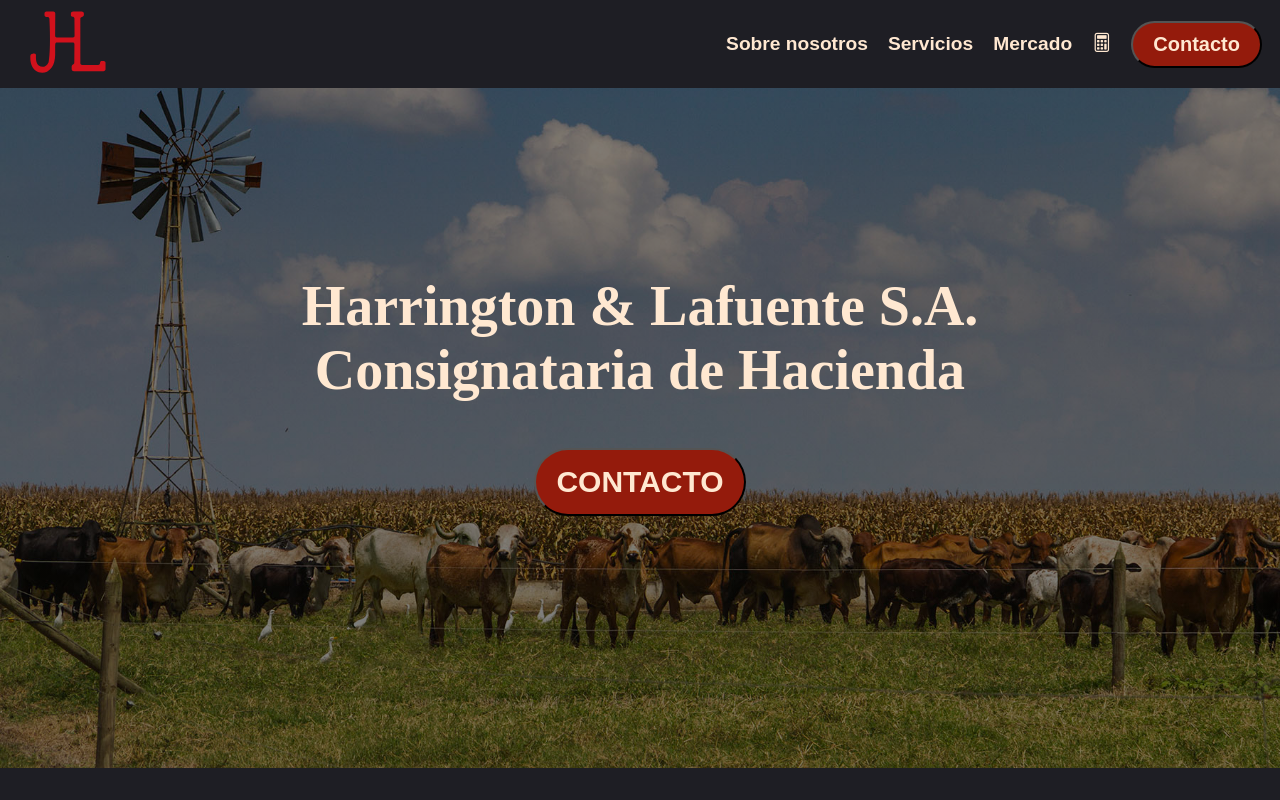
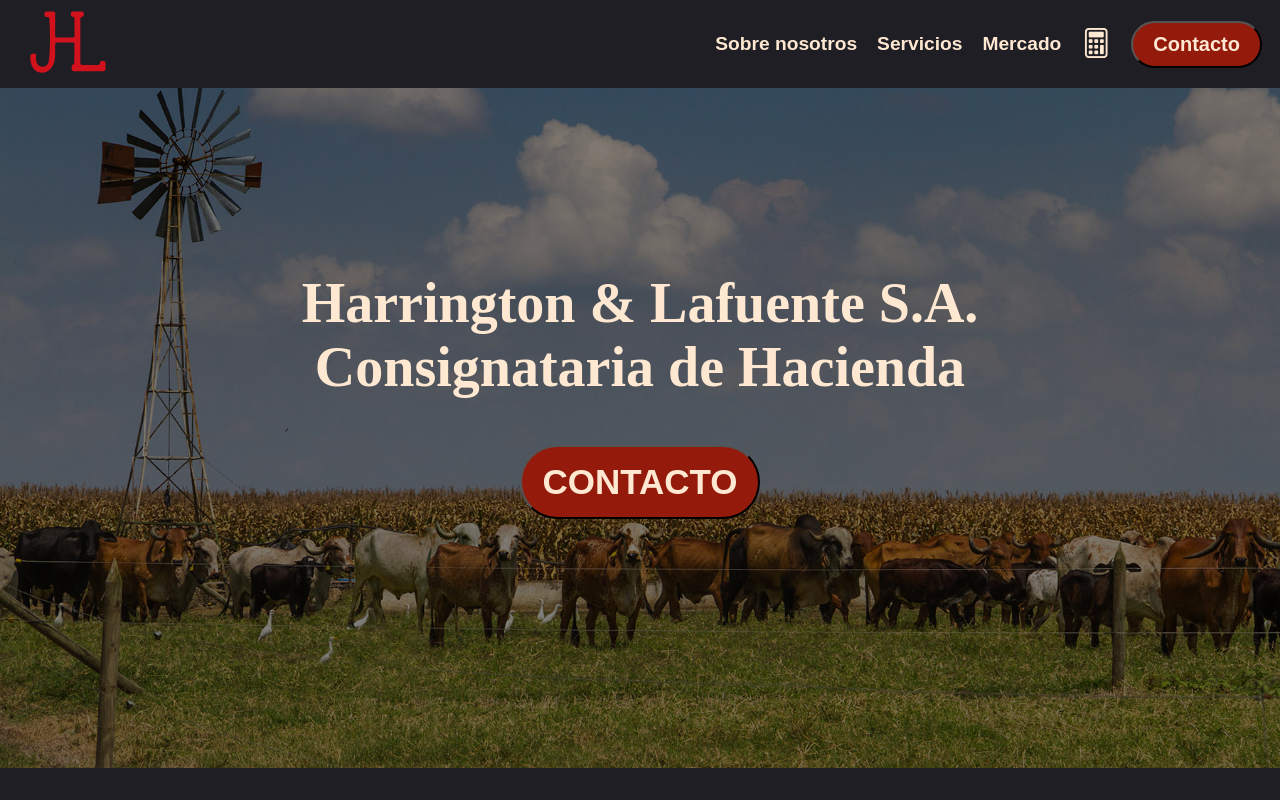
Before and after one commit to TimoteoHarrington/Programacion-Web, a plain HTML site: page index.html in a window 1280 px wide. Shown: the top 800 px of the page. Drawn offline with nearby package versions, Linux system fonts and the light colour scheme; some packages are replaced by stand-ins of ours; a script that the page names is missing.

Commit message:
Final Update

```diff
--- a/index.html
+++ b/index.html
@@ -24,7 +24,7 @@
                 <li><a href="#quienes-somos">Sobre nosotros</a></li>
                 <li><a href="#nuestros-servicios">Servicios</a></li>
                 <li><a href="indexMercado.html">Mercado</a></li>
-                <li><a href="indexCalculadora.html"><i class="bi bi-calculator"></i></a></li>
+                <li><a href="indexCalculadora.html"><i class="bi bi-calculator" id="calc"></i></a></li>
                 <li><a href="indexContacto.html"><button class="boton_header">Contacto</button></a></li>
             </ul>
         </nav>
--- a/styleIndex.css
+++ b/styleIndex.css
@@ -16,7 +16,7 @@
 }
 
 button{
-    font-size: 30px;
+    font-size: 35px;
     font-weight: bold;
     padding: 15px 20px;
     border-radius: 60px;
@@ -56,6 +56,9 @@
     width: 90px;
     padding: 8px;
 
+}
+#calc{
+    font-size: 30px;
 }
 
 .opcionesInd{
```
Also changed, not shown: indexCalculadora.html (+1 -1 lines), indexContacto.html (+1 -1 lines), indexMercado.html (+1 -1 lines).
